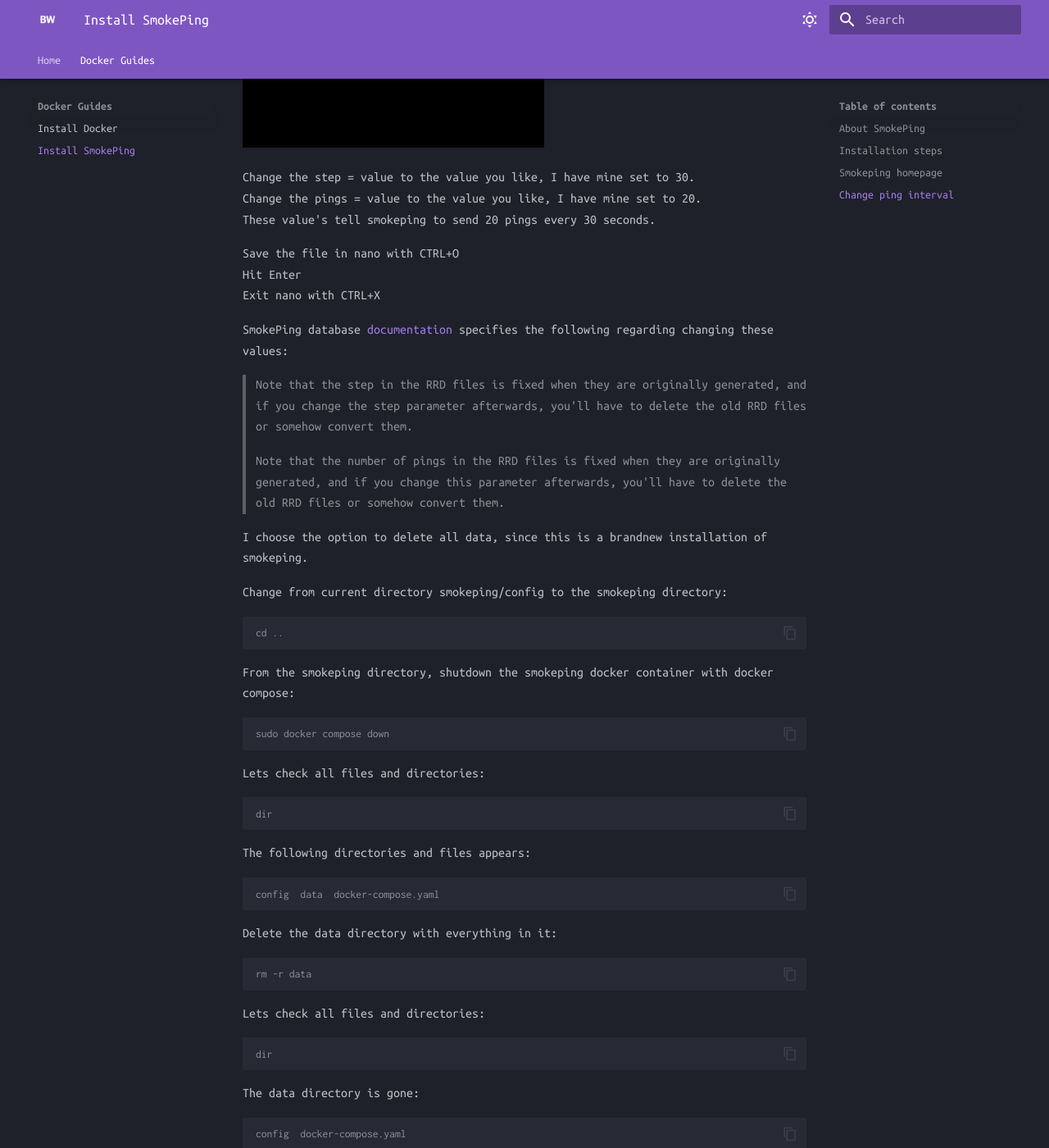
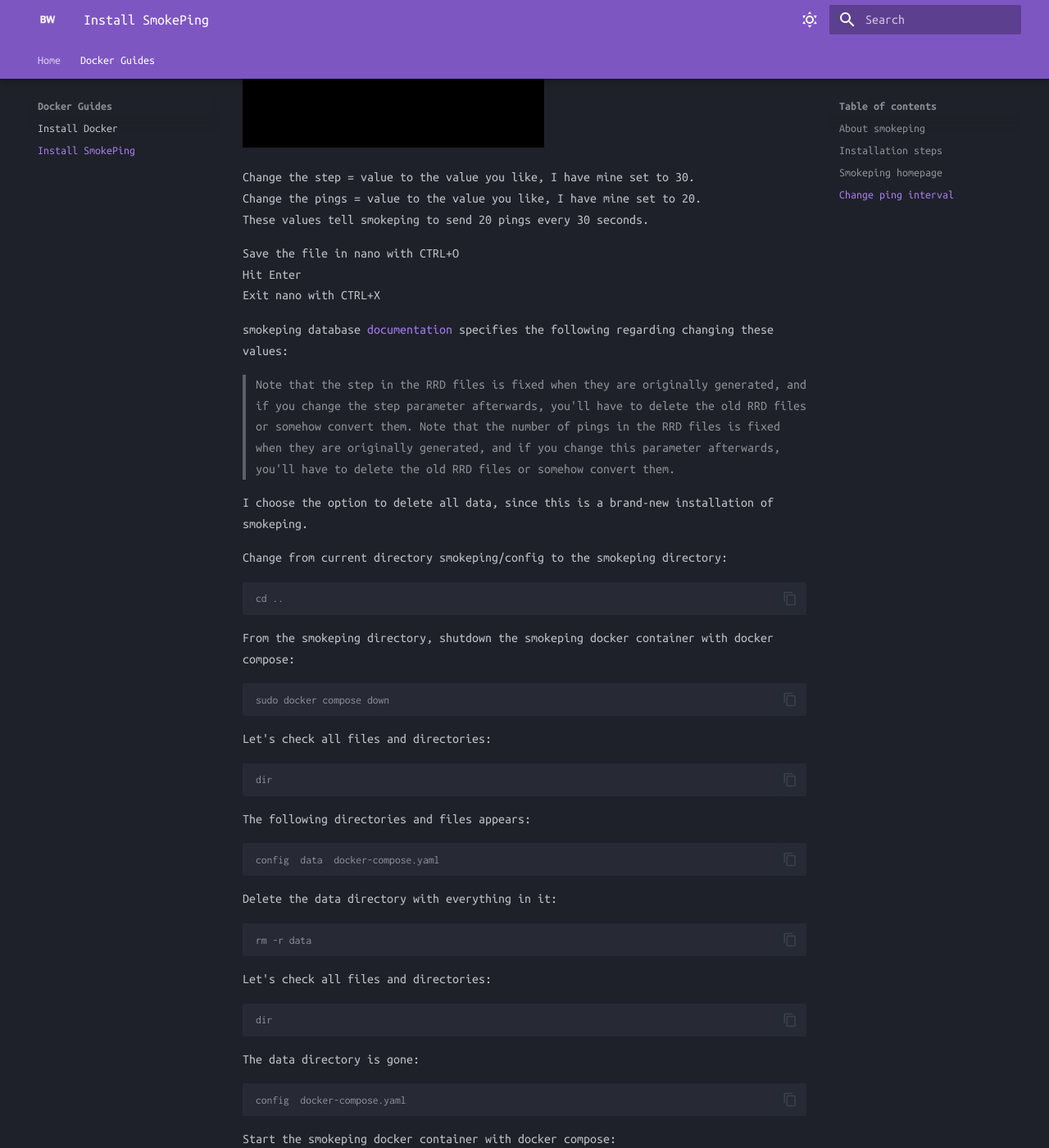
Before and after one commit to bobweeink/homepage, an MkDocs documentation site: the page built from docs/docker/smokeping/index.md, in a window 1280 px wide and 1400 px high, scrolled down 3109 px. Shown: the whole window at 82% size. Built offline with MkDocs 1.6.1 and Material for MkDocs 9.7.7, drawn with Linux system fonts in a browser that asks for light colours; some of the changed text lies outside the part shown.

Commit message:
grammar fixes

````diff
--- a/docs/docker/smokeping/index.md
+++ b/docs/docker/smokeping/index.md
@@ -1,8 +1,8 @@
-# Install SmokePing using docker
+# Install smokeping using docker
 
-## About SmokePing
+## About smokeping
 
-[SmokePing](https://oss.oetiker.ch/smokeping/) is an awesome tool to measure latency and packet loss.
+[smokeping](https://oss.oetiker.ch/smokeping/) is an awesome tool to measure latency and packet loss.
 
 ## Installation steps
 
@@ -122,24 +122,23 @@
 ```console
 sudo nano Database
 ```
+
 [![smokeping database file in nano](./smokeping-database.png)](./smokeping-database.png)
-
 
 Change the step = value to the value you like, I have mine set to 30.
 Change the pings = value to the value you like, I have mine set to 20.
-These value's tell smokeping to send 20 pings every 30 seconds.
+These values tell smokeping to send 20 pings every 30 seconds.
 
 Save the file in nano with CTRL+O
 Hit Enter
 Exit nano with CTRL+X
 
-SmokePing database [documentation](https://oss.oetiker.ch/smokeping/doc/smokeping_config.en.html) specifies the following regarding changing these values:
+smokeping database [documentation](https://oss.oetiker.ch/smokeping/doc/smokeping_config.en.html) specifies the following regarding changing these values:
 
 >Note that the step in the RRD files is fixed when they are originally generated, and if you change the step parameter afterwards, you'll have to delete the old RRD files or somehow convert them.
-
 >Note that the number of pings in the RRD files is fixed when they are originally generated, and if you change this parameter afterwards, you'll have to delete the old RRD files or somehow convert them.
 
-I choose the option to delete all data, since this is a brandnew installation of smokeping.
+I choose the option to delete all data, since this is a brand-new installation of smokeping.
 
 Change from current directory smokeping/config to the smokeping directory:
 
@@ -153,7 +152,7 @@
 sudo docker compose down
 ```
 
-Lets check all files and directories:
+Let's check all files and directories:
 
 ```console
 dir
@@ -171,7 +170,7 @@
 rm -r data
 ```
 
-Lets check all files and directories:
+Let's check all files and directories:
 
 ```console
 dir
@@ -191,7 +190,7 @@
 
 When the smokeping docker starts it automatically creates the data directory.
 
-Lets check all files and directories:
+Let's check all files and directories:
 
 ```console
 dir
````
